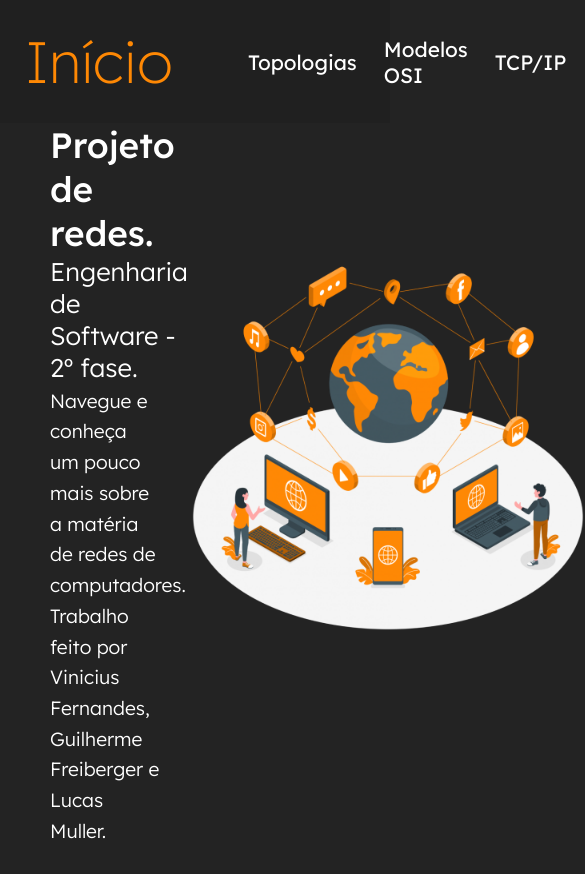
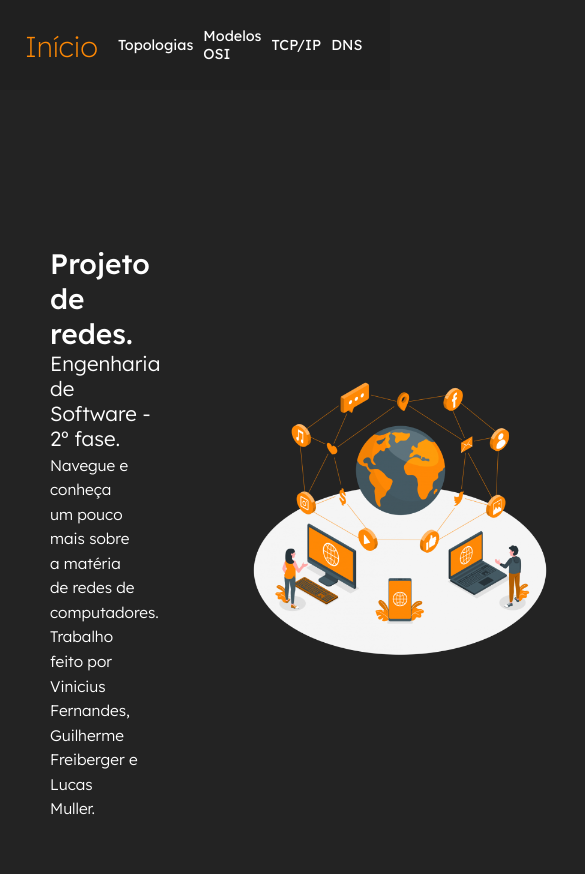
Before and after one commit to fxrnandes/projeto-redes, a plain HTML site: page index.html in a window 390 px wide. Shown: the top 874 px of the page, 585 px wide, since content can reach past the window. After the commit the page ends 844 px from the top, so only its background shows below. Drawn offline with Linux system fonts and the light colour scheme.

Commit message:
Add files via upload

```diff
--- a/css/DNS.css
+++ b/css/DNS.css
@@ -94,3 +94,24 @@ main .main-content .text p {
 .dns {
     color: #FE8804;
   }
+  @media screen and (max-width: 671px) {
+    header h1{
+        font-size: 2.0em;
+        font-weight: 200;
+    }
+}
+@media screen and (max-width: 671px) {
+    header nav a {
+        margin-right: 0.4em;
+        font-size: 0.8em;
+    }
+}
+@media screen and (max-width: 671px) {
+    .main-content{
+        margin-right: 90px;
+        margin-top: -50px;
+        font-size: 0.9em;
+
+
+    }
+}
--- a/css/OSI.css
+++ b/css/OSI.css
@@ -79,3 +79,15 @@ img {
 .osi {
   color: #FE8804;
 }
+@media screen and (max-width: 768px) {
+  header h1{
+      font-size: 2.0em;
+      font-weight: 200;
+  }
+}
+@media screen and (max-width: 768px) {
+  header nav a {
+      margin-right: 0.7em;
+      font-size: 0.9em;
+  }
+}
--- a/css/TCP.css
+++ b/css/TCP.css
@@ -79,3 +79,15 @@
   .tcp {
     color: #FE8804;
   }
+  @media screen and (max-width: 768px) {
+    header h1{
+        font-size: 2.0em;
+        font-weight: 200;
+    }
+}
+@media screen and (max-width: 768px) {
+    header nav a {
+        margin-right: 0.7em;
+        font-size: 0.9em;
+    }
+}
--- a/css/Topologia.css
+++ b/css/Topologia.css
@@ -79,3 +79,15 @@ header a:hover {
   .topo {
     color: #FE8804;
   }
+  @media screen and (max-width: 768px) {
+    header h1{
+        font-size: 2.0em;
+        font-weight: 200;
+    }
+}
+@media screen and (max-width: 768px) {
+    header nav a {
+        margin-right: 0.7em;
+        font-size: 0.9em;
+    }
+}
--- a/css/style.css
+++ b/css/style.css
@@ -15,6 +15,7 @@ body {
     display: flex;
     flex-direction: column;
     justify-content: space-between;
+
 }
 
 a {
@@ -95,3 +96,34 @@ main figure img {
     margin-bottom: 100px;
     margin-right: 100px;
 }
+@media screen and (max-width: 768px) {
+    main figure img{
+        width: 300px;
+        height: 300px;
+        margin-bottom: 0px;
+        margin-right: 0px;
+        margin-top: -100px;
+    }
+
+}
+@media screen and (max-width: 768px) {
+    .main-content{
+        margin-right: 90px;
+        margin-top: -50px;
+        font-size: 0.8em;
+
+
+    }
+}
+@media screen and (max-width: 768px) {
+    header h1{
+        font-size: 2.0em;
+        font-weight: 200;
+    }
+}
+@media screen and (max-width: 768px) {
+    header nav a {
+        margin-right: 0.7em;
+        font-size: 0.9em;
+    }
+}
```
